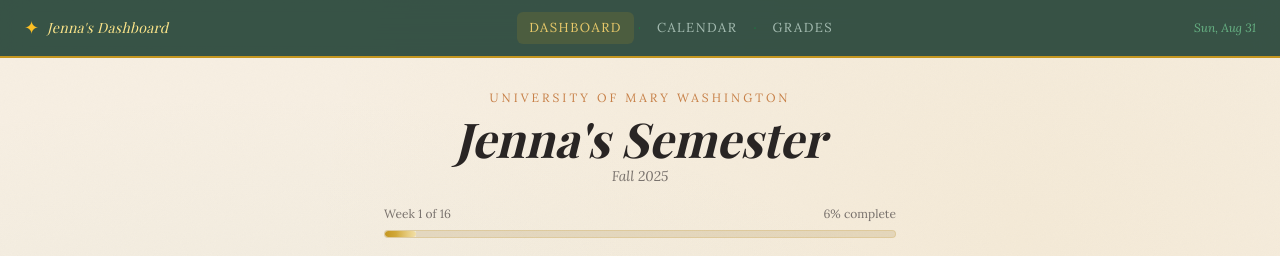
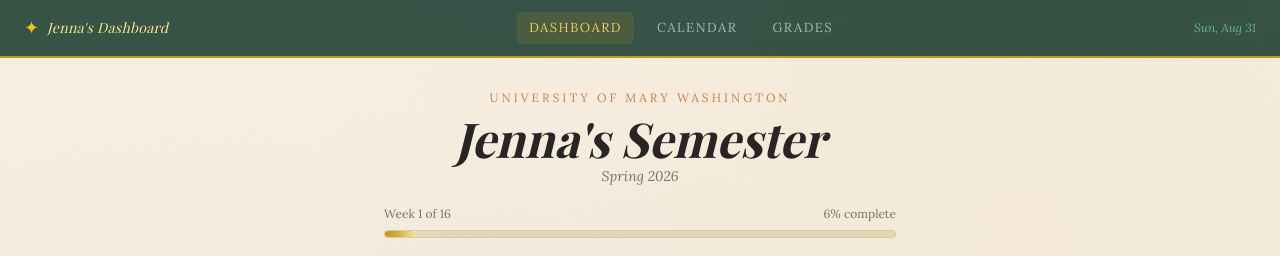
Before and after one commit to simoncollard8-png/jennas-dashboard, a Next.js app: page / in a window 1280 px wide. Shown: the top 256 px of the page. Built offline with nearby package versions, Linux system fonts and the light colour scheme; no server answers; the database is empty; a web font is replaced by a local one.

Commit message:
update semester to Spring 2026

```diff
--- a/app/page.tsx
+++ b/app/page.tsx
@@ -149,7 +149,7 @@
           <h1 className="font-['Playfair_Display'] text-4xl sm:text-5xl font-bold italic text-stone-800 leading-tight">
             Jenna's Semester
           </h1>
-          <p className="font-['Lora'] text-sm text-stone-500 mt-1 italic">Fall 2025</p>
+          <p className="font-['Lora'] text-sm text-stone-500 mt-1 italic">Spring 2026</p>
 
           {/* Semester progress */}
           <div className="max-w-lg mx-auto mt-5">
```
